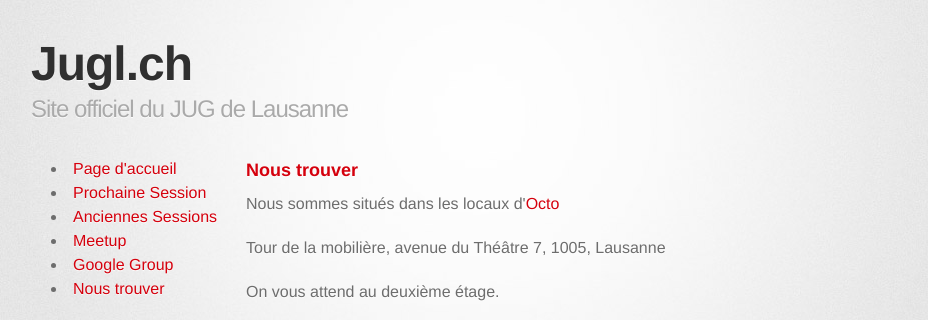
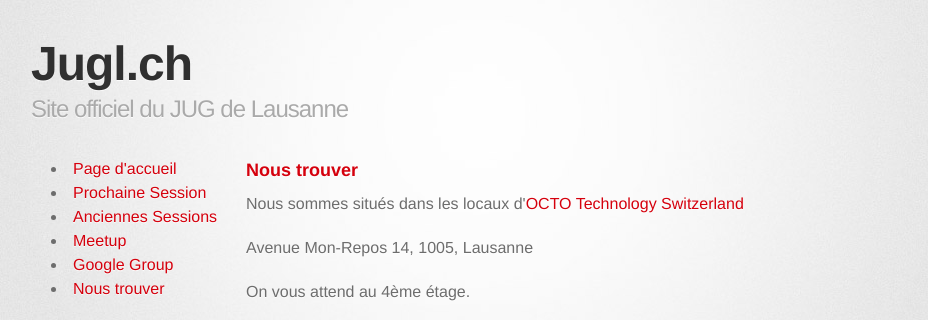
Before and after one commit to JUGLausanne/JUGLausanne.github.io, a Jekyll site: the page built from location.html, in a window 1280 px wide, cut to the strip 0-320 px from the top of the page. Shown: the whole strip, without its empty margins (159-1087 px from the left). Built offline with Jekyll 4.4.1, drawn with Linux system fonts in a browser that asks for light colours; some web fonts are replaced; a file with an impossible date is left out.

Commit message:
Update postal address

```diff
--- a/location.html
+++ b/location.html
@@ -5,10 +5,8 @@ title: JUGL
 
 <h3>Nous trouver</h3>
 
-<p>Nous sommes situés dans les locaux d'<a href="http://www.octo.ch">Octo</a></p>
-<p>Tour de la mobilière, avenue du Théâtre 7, 1005, Lausanne</p>
-<p>On vous attend au deuxième étage.</p>
+<p>Nous sommes situés dans les locaux d'<a href="http://www.octo.ch">OCTO Technology Switzerland</a></p>
+<p>Avenue Mon-Repos 14, 1005, Lausanne</p>
+<p>On vous attend au 4ème étage.</p>
 
-<iframe
-src="https://www.google.com/maps/embed?pb=!1m14!1m8!1m3!1d1372.75115217628!2d6.637662420237719!3d46.51796130851053!3m2!1i1024!2i768!4f13.1!3m3!1m2!1s0x478c2e34e148182f%3A0xa3afa67dce781117!2sAvenue+du+Th%C3%A9%C3%A2tre+7%2C+1005+Lausanne!5e0!3m2!1sen!2sch!4v1412850897552"
-width="600" height="450" frameborder="0" style="border:0"></iframe>
+<iframe src="https://www.google.com/maps/embed?pb=!1m18!1m12!1m3!1d1372.7326566484155!2d6.639343675472149!3d46.51869341160843!2m3!1f0!2f0!3f0!3m2!1i1024!2i768!4f13.1!3m3!1m2!1s0x478c2e351fb1d459%3A0xe01cb7672d8a4862!2sOCTO+Technology+Suisse!5e0!3m2!1sen!2sch!4v1547904669008" width="600" height="450" frameborder="0" style="border:0" allowfullscreen></iframe>
```
